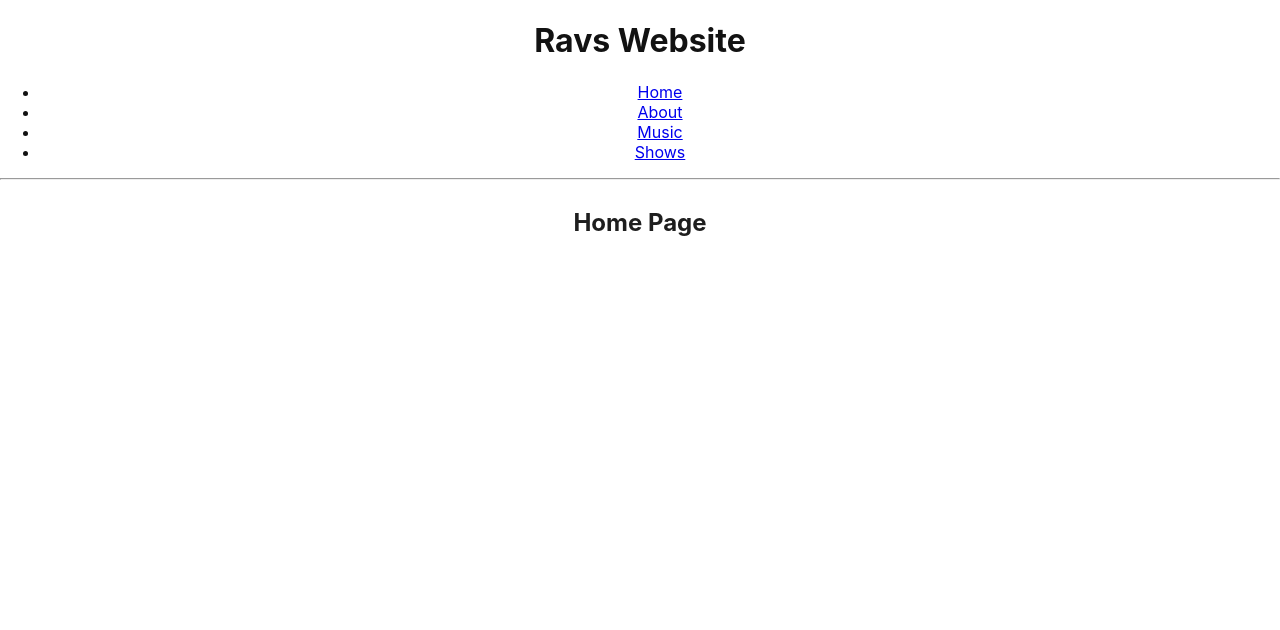
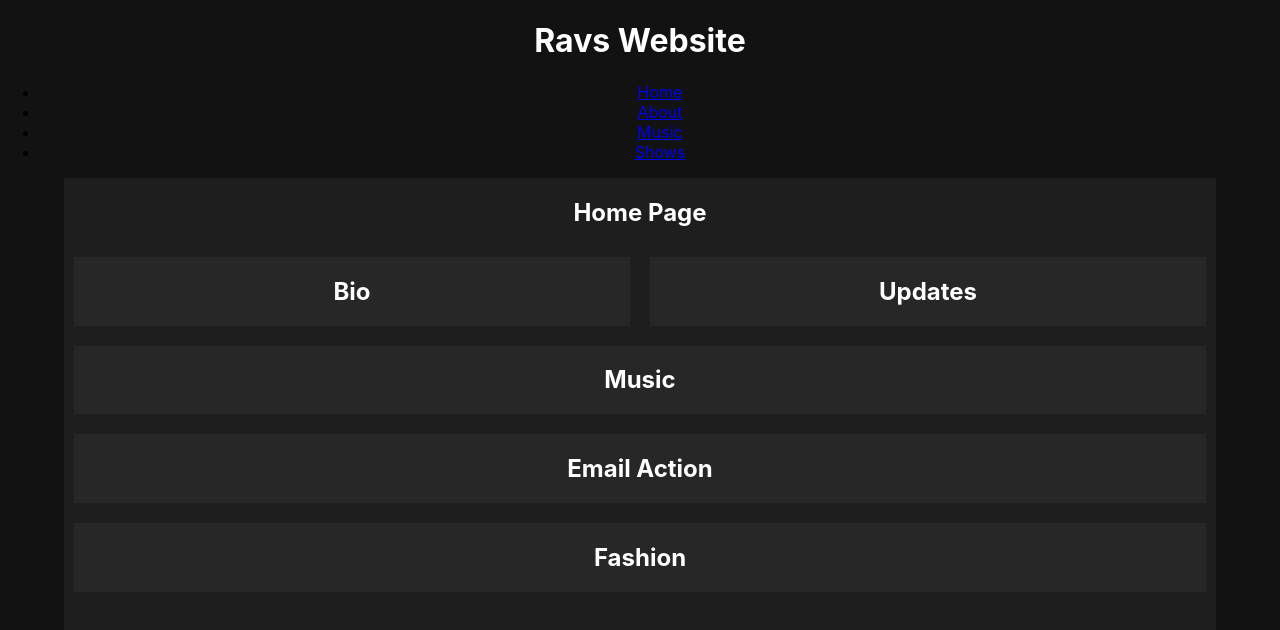
Before and after one commit to hdemos/ravs-music, a React (Create React App) app: page / in a window 1280 px wide. Shown: the top 630 px of the page. Built offline with nearby package versions, Linux system fonts and the light colour scheme.

Commit message:
add home pg sections w dark theme

```diff
--- a/src/App.css
+++ b/src/App.css
@@ -13,7 +13,7 @@
   --dp12: #333333;
   --dp16: #363636;
   --dp24: #383838;
-  --text: #ffffff;
+  --text-light: #ffffff;
 }
 
 /*
@@ -23,6 +23,11 @@ high emphasis=87% opacity
 medium emphasis=60%
 disabled=38%
 */
+
+h1{
+  color: var(--text-light);
+}
+
 
 .nav-bar{
   color: var(--dp04);
@@ -68,7 +73,7 @@ disabled=38%
 }
 
 body{
-  color: var(--background);
+  background-color: var(--background);
 }
 .main-body{
   align-items: center;
@@ -77,7 +82,39 @@ body{
 
 .page-content{
   display: inline-block;
-  width: 80vw;
+  width: 90vw;
   height: 100vh;
-  color: var(--dp01);
+  background-color: var(--dp01);
 }
+
+.container2{
+  display: flex;
+  flex-direction: row;
+  align-items: center;
+  justify-content: center;
+}
+.bio{
+  background-color: var(--dp04);
+  margin: 10px;
+  flex: 1 1 0px;
+  color: white;
+}
+.updates{
+  background-color: var(--dp04);
+  margin: 10px;
+  flex: 1 1 0px;
+  color: white;
+}
+.container1{
+  display: flex;
+  flex-direction: row;
+  align-items: center;
+  justify-content: center;
+}
+
+.box-single{
+  background-color: var(--dp04);
+  margin: 10px;
+  flex: 1 1 0px;
+  color: white;
+}
--- a/src/App.js
+++ b/src/App.js
@@ -19,7 +19,6 @@ function App() {
           <li><Link to="/music">Music</Link></li>
           <li><Link to="/shows">Shows</Link></li>
         </ul>
-        <hr />
 
         <Switch>
           <Route exact path="/">
--- a/src/components/About.js
+++ b/src/components/About.js
@@ -3,8 +3,18 @@ import React from "react";
 export default class About extends React.Component {
     render() {
         return (
-            <div>
-                <h1>About Page</h1>
+            <div className="main-body">
+                <div className="page-content">
+                    <div>
+                        <h1>About Page</h1>
+                    </div>
+                    <div className="container2">
+                        <div className="bio">
+                            <h2>About Me</h2>
+                        </div>
+
+                    </div>
+                </div>
             </div>
         );
     }
--- a/src/components/Home.js
+++ b/src/components/Home.js
@@ -9,6 +9,32 @@ export default class Home extends React.Component {
                 <div>
                     <h1>Home Page</h1>
                 </div>
+                    <div className="container2">
+                        <div className="bio">
+                            <h2>Bio</h2>
+                            <div className="text">
+
+                            </div>
+                        </div>
+                        <div className="updates">
+                            <h2>Updates</h2>
+                        </div>
+                    </div>
+                    <div className="container1">
+                        <div className="box-single">
+                            <h2>Music</h2>
+                        </div>
+                    </div>
+                    <div className="container1">
+                        <div className="box-single">
+                            <h2>Email Action</h2>
+                        </div>
+                    </div>
+                    <div className="container1">
+                        <div className="box-single">
+                            <h2>Fashion</h2>
+                        </div>
+                    </div>
                 </div>
             </div>
         );
```
